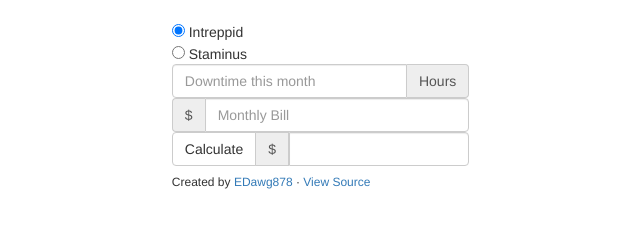
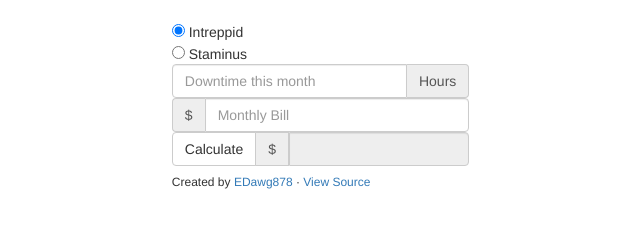
Before and after one commit to EDawg878/SLA-Refund-Calculator, a plain HTML site: page index.html in a window 1280 px wide. Shown: the whole page, without its empty margins (374-1014 px from the left). Drawn offline with nearby package versions, Linux system fonts and the light colour scheme.

Commit message:
Make results read-only

```diff
--- a/index.html
+++ b/index.html
@@ -26,7 +26,7 @@
                     <button class="btn btn-default" type="button" onclick="calculate();">Calculate</button>
                 </span>
                 <span class="input-group-addon">$</span>
-                <input type="text" class="form-control" id="result">
+                <input type="text" class="form-control" id="result" readonly>
             </div>
             <h6>Created by <a href="https://github.com/EDawg878">EDawg878</a> &middot;
                 <a href="https://github.com/EDawg878/SLA-Refund-Calculator">View Source</a></h6>
```
